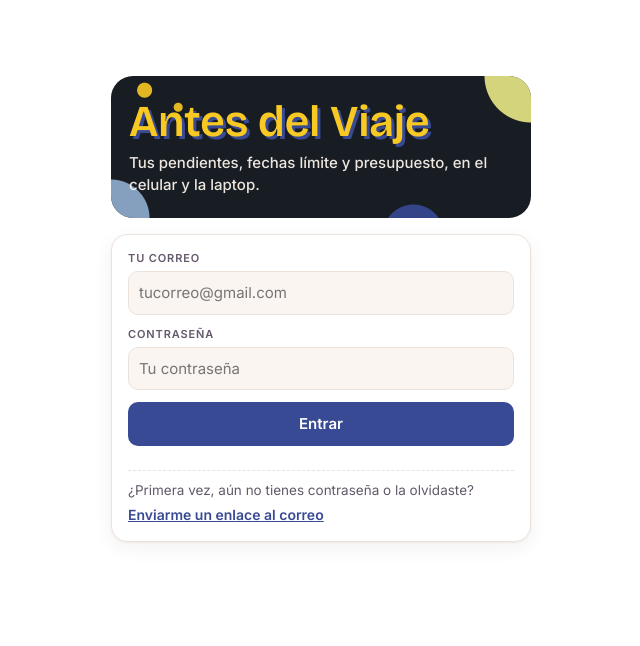
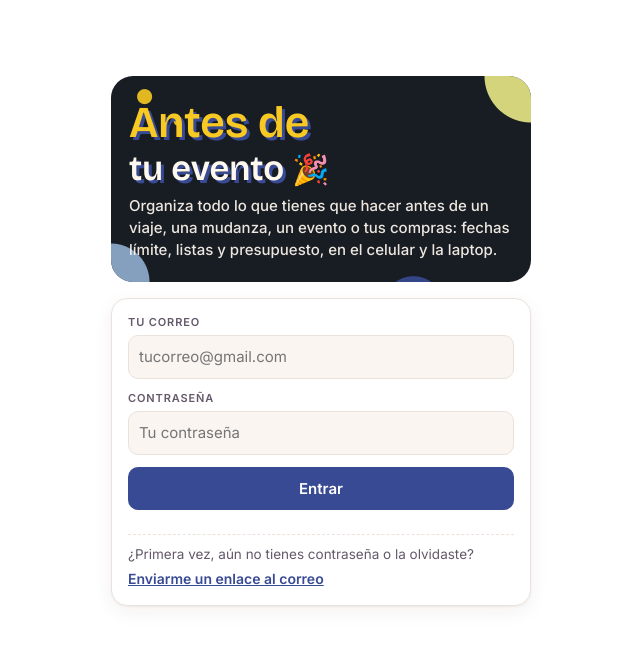
Before and after one commit to AnaElenagc/antes-del-viaje, a plain HTML site: page index.html in a window 1280 px wide. Shown: the whole page, without its empty margins (319-959 px from the left). Drawn offline with nearby package versions, Linux system fonts and the light colour scheme; no server answers; a web font is replaced by a local one.

Commit message:
La app pasa a llamarse "Antes de"
- Nuevo nombre en la entrada, pestaña del navegador y pantalla de inicio
- En la entrada rotan ejemplos: tu viaje, tu mudanza, tu evento, tus compras...
- Pestañas "Antes" y "Durante" para cualquier tipo de actividad

Co-Authored-By: Claude Opus 5.5 <noreply@anthropic.com>
Claude-Session: https://claude.ai/code/session_01GH1NwP2MZEzpEdab3GcnEd

```diff
--- a/app.js
+++ b/app.js
@@ -829,7 +829,7 @@ async function choosePalette(id) {
 function icsEscape(s) { return String(s).replace(/\\/g, '\\\\').replace(/;/g, '\\;').replace(/,/g, '\\,').replace(/\n/g, '\\n'); }
 function buildIcs() {
   const now = new Date().toISOString().replace(/[-:]/g, '').slice(0, 15) + 'Z';
-  const lines = ['BEGIN:VCALENDAR', 'VERSION:2.0', 'PRODID:-//Antes del Viaje//ES', 'CALSCALE:GREGORIAN'];
+  const lines = ['BEGIN:VCALENDAR', 'VERSION:2.0', 'PRODID:-//Antes de//ES', 'CALSCALE:GREGORIAN'];
   const ev = (uid, day, summary, desc) => {
     lines.push('BEGIN:VEVENT', 'UID:' + uid + '@antes-del-viaje', 'DTSTAMP:' + now,
       'DTSTART;VALUE=DATE:' + day.replace(/-/g, ''), 'DTEND;VALUE=DATE:' + addDays(day, 1).replace(/-/g, ''),
@@ -851,7 +851,7 @@ $('icsBtn').onclick = () => {
   if (!tasks.length) { toast('Primero agrega tareas con fecha.'); return; }
   const { text, n } = buildIcs();
   const url = URL.createObjectURL(new Blob([text], { type: 'text/calendar' }));
-  const a = document.createElement('a'); a.href = url; a.download = 'antes-del-viaje.ics'; document.body.append(a); a.click(); a.remove();
+  const a = document.createElement('a'); a.href = url; a.download = 'antes-de.ics'; document.body.append(a); a.click(); a.remove();
   setTimeout(() => URL.revokeObjectURL(url), 5000);
   toast(n + ' recordatorios listos. Ábrelo para añadirlos a tu calendario.');
 };
@@ -929,6 +929,15 @@ function openPassword() {
 $('pwdBtn').onclick = openPassword;
 $('pwdBannerBtn').onclick = openPassword;
 
+// login screen: rotate examples of what the app is for
+const ROT = ['tu viaje ✈️', 'tu mudanza 🏠', 'tu evento 🎉', 'tus compras 🛍️', 'tu boda 💍', 'tu cumple 🎂'];
+let rotI = 0;
+setInterval(() => {
+  const el = $('rot'); if (!el || $('login').hidden) return;
+  el.classList.add('out');
+  setTimeout(() => { rotI = (rotI + 1) % ROT.length; setWithEmoji(el, ROT[rotI]); el.classList.remove('out'); }, 250);
+}, 2200);
+
 function showApp(signedIn) {
   $('login').hidden = signedIn; $('app').hidden = !signedIn;
   if (!signedIn) { $('addBtn').hidden = true; $('addBtn2').hidden = true; }
--- a/index.html
+++ b/index.html
@@ -6,11 +6,11 @@
 <meta name="theme-color" content="#2348b8">
 <meta name="apple-mobile-web-app-capable" content="yes">
 <meta name="mobile-web-app-capable" content="yes">
-<meta name="apple-mobile-web-app-title" content="Antes del Viaje">
+<meta name="apple-mobile-web-app-title" content="Antes de">
 <link rel="manifest" href="/manifest.webmanifest">
 <link rel="icon" href="/icon.svg" type="image/svg+xml">
 <link rel="apple-touch-icon" href="/apple-touch-icon.png">
-<title>Antes del Viaje</title>
+<title>Antes de</title>
 <link rel="preconnect" href="https://fonts.googleapis.com">
 <link rel="stylesheet" href="https://fonts.googleapis.com/css2?family=Shrikhand&family=Bricolage+Grotesque:opsz,wght@12..96,600;12..96,800&family=Inter:wght@400;500;600&display=swap">
 <style>
@@ -334,6 +334,10 @@ html { color-scheme: light; -webkit-text-size-adjust: 100%; text-size-adjust: 10
 [hidden] { display: none !important }
 .login { max-width: 420px; margin: 8vh auto 0; display: grid; gap: 16px }
 .login .hero { grid-template-columns: 1fr }
+.login .hero h1 { line-height: 1.15 }
+.rot { display: block; white-space: nowrap; font-size: .8em; color: var(--hero-ink); transition: opacity .25s, transform .25s }
+.rot.out { opacity: 0; transform: translateY(6px) }
+@media (prefers-reduced-motion: reduce) { .rot { transition: none } }
 .login form { display: grid; gap: 12px }
 .login p { margin: 0; color: var(--muted) }
 .login .ok { color: var(--ok); font-weight: 600 }
@@ -348,7 +352,7 @@ html { color-scheme: light; -webkit-text-size-adjust: 100%; text-size-adjust: 10
 
 
 <div class="login" id="login" hidden>
-  <section class="hero"><h1>Antes del Viaje</h1><div class="sub">Tus pendientes, fechas límite y presupuesto, en el celular y la laptop.</div></section>
+  <section class="hero"><h1>Antes de <span class="rot" id="rot">tu viaje ✈️</span></h1><div class="sub">Organiza todo lo que tienes que hacer antes de un viaje, una mudanza, un evento o tus compras: fechas límite, listas y presupuesto, en el celular y la laptop.</div></section>
   <form class="card" id="loginForm">
     <label class="field"><span class="label">Tu correo</span><input id="email" name="email" type="email" autocomplete="username" required placeholder="tucorreo@gmail.com"></label>
     <label class="field"><span class="label">Contraseña</span><input id="password" name="password" type="password" autocomplete="current-password" placeholder="Tu contraseña"></label>
@@ -385,8 +389,8 @@ html { color-scheme: light; -webkit-text-size-adjust: 100%; text-size-adjust: 10
   <div class="alerts" id="alerts"></div>
 
   <div class="tabs" role="tablist" aria-label="Etapa">
-    <button type="button" role="tab" id="tabAntes" aria-selected="true">Antes del viaje</button>
-    <button type="button" role="tab" id="tabDurante" aria-selected="false">Durante el viaje</button>
+    <button type="button" role="tab" id="tabAntes" aria-selected="true">Antes</button>
+    <button type="button" role="tab" id="tabDurante" aria-selected="false">Durante</button>
   </div>
   <div class="actionsbar">
     <button class="btn primary" id="addBtn2" type="button" hidden>+ Agregar tarea</button>
```
Also changed, not shown: manifest.webmanifest, 1 other file.
